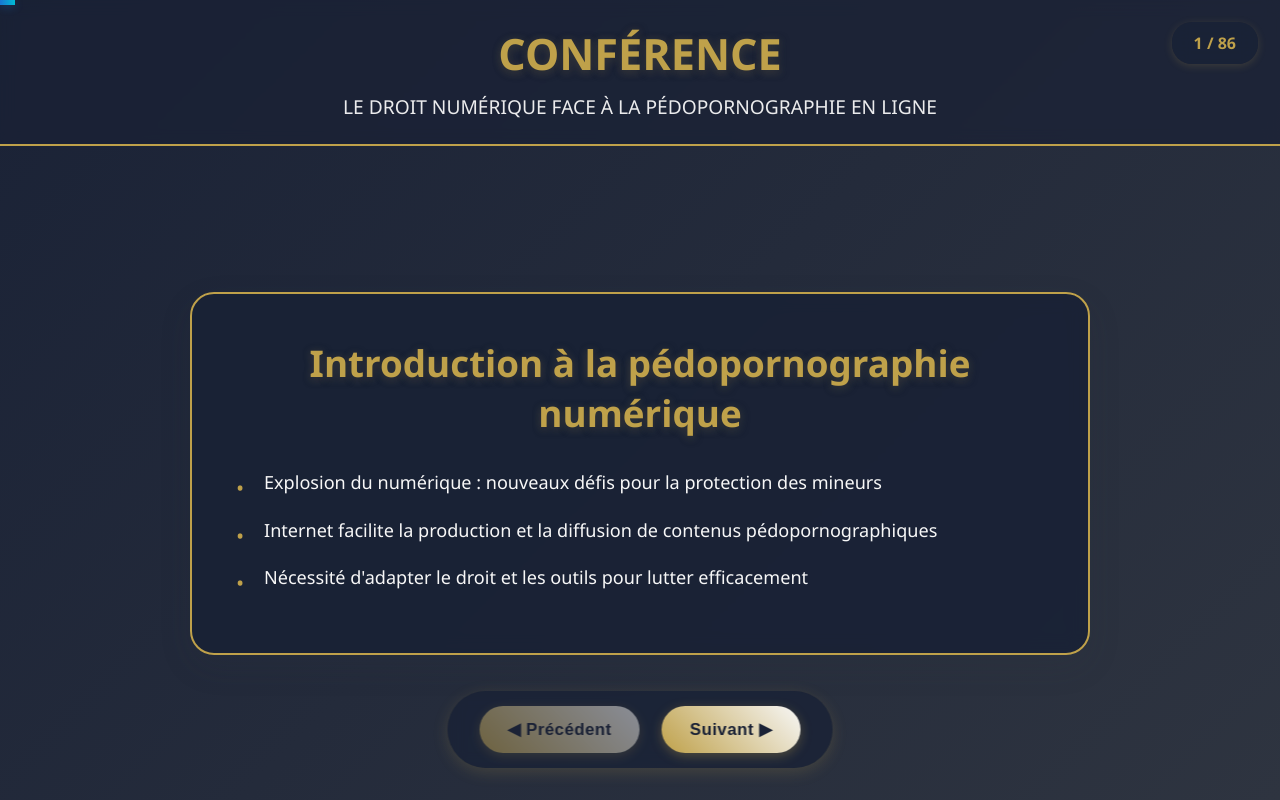
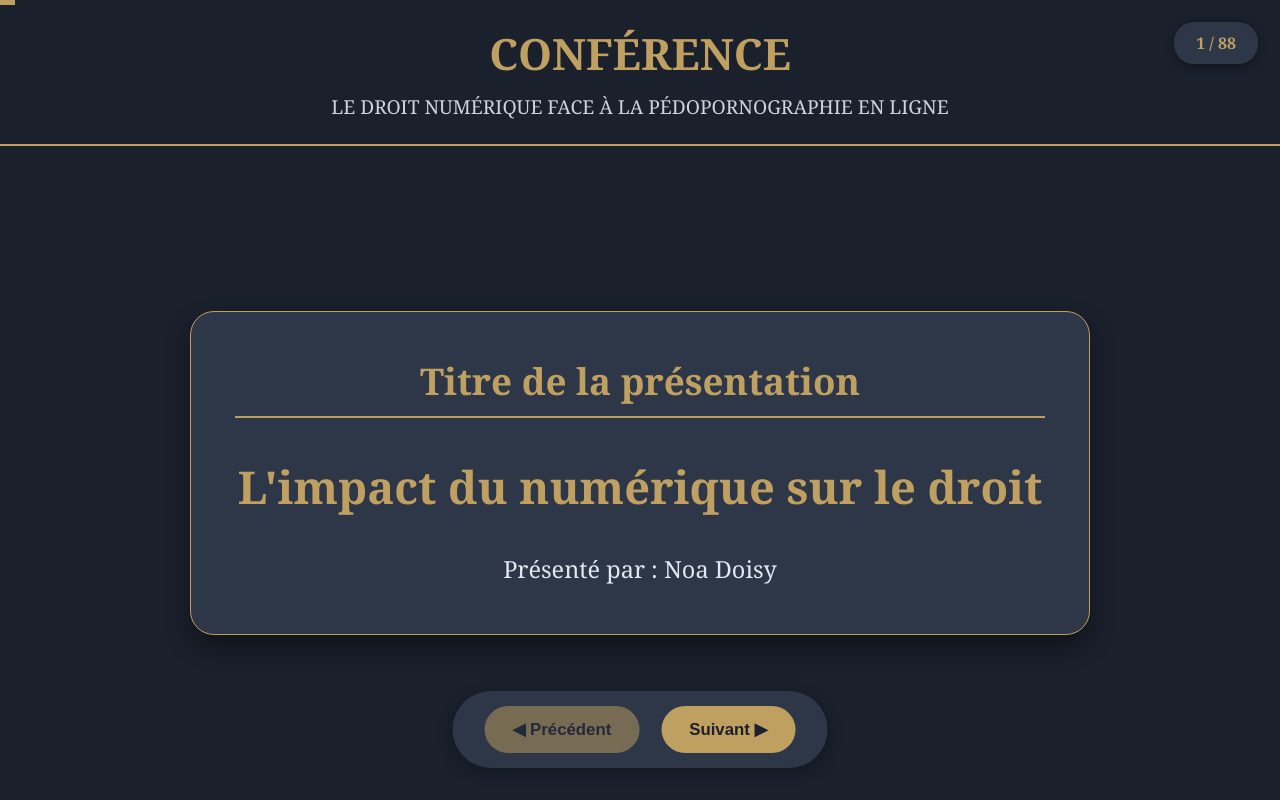
Before and after one commit to noadoisy/presentation-project, a plain HTML site: page index.html in a window 1280 px wide. Drawn offline with Linux system fonts and the light colour scheme.

Commit message:
style que je pref

```diff
--- a/script.js
+++ b/script.js
@@ -1,4 +1,26 @@
 const slides = [
+            {
+                title: "Titre de la présentation",
+                content: `
+                    <div style="text-align: center;">
+                        <h1 style="font-size: 2.5em; margin-bottom: 20px; color: #C0A060;">L'impact du numérique sur le droit</h1>
+                        <p style="font-size: 1.3em;">Présenté par : Noa Doisy </p>
+                    </div>
+                `
+            },
+            {
+                title: "Sommaire",
+                content: `
+                    <ul>
+                        <li>Introduction à la pédopornographie numérique</li>
+                        <li>Définitions et cadres légaux</li>
+                        <li>Enjeux technologiques et juridiques</li>
+                        <li>Jurisprudence nationale et internationale</li>
+                        <li>Propositions de réformes</li>
+                        <li>Conclusion et perspectives</li>
+                    </ul>
+                `
+            },
             {
                 title: "Introduction à la pédopornographie numérique",
                 content: `
--- a/style.css
+++ b/style.css
@@ -5,10 +5,10 @@
 }
 
 body {
-    font-family: 'Segoe UI', Tahoma, Geneva, Verdana, sans-serif;
-    background: linear-gradient(135deg, #1a2236 0%, #2e3440 100%);
+    font-family: 'Georgia', serif;
+    background-color: #1A202C;
+    color: #E2E8F0;
     overflow: hidden;
-    color: #1a2236;
 }
 
 .presentation-container {
@@ -19,25 +19,23 @@ body {
 }
 
 .header {
-    background: rgba(26,34,54,0.7);
+    background-color: #1A202C;
     padding: 24px;
     text-align: center;
-    backdrop-filter: blur(8px);
-    border-bottom: 2px solid #bfa14a;
+    border-bottom: 2px solid #C0A060;
 }
 
 .header h1 {
     font-size: 2.7em;
     font-weight: bold;
     margin-bottom: 10px;
-    color: #bfa14a;
-    text-shadow: 1px 2px 8px #1a223688, 0 2px 8px #bfa14a44;
+    color: #C0A060;
 }
 
 .header p {
     font-size: 1.2em;
-    opacity: 0.95;
-    color: #f7f7f7;
+    opacity: 0.9;
+    color: #E2E8F0;
 }
 
 .slide-container {
@@ -46,19 +44,19 @@ body {
     align-items: center;
     justify-content: center;
     padding: 40px;
-    position: relative;
+    background-color: #1A202C;
 }
 
 .slide {
-    background: rgba(26,34,54,0.92);
+    background-color: #2D3748;
     border-radius: 24px;
     padding: 44px;
     max-width: 900px;
     width: 100%;
-    backdrop-filter: blur(10px);
-    border: 2px solid #bfa14a;
-    box-shadow: 0 12px 32px rgba(47, 52, 64, 0.13);
+    border: 1px solid #C0A060;
+    box-shadow: 0 12px 24px rgba(0, 0, 0, 0.4);
     animation: slideIn 0.8s cubic-bezier(.68,-0.55,.27,1.55);
+    color: #E2E8F0;
 }
 
 @keyframes slideIn {
@@ -75,16 +73,17 @@ body {
 .slide h2 {
     font-size: 2.3em;
     margin-bottom: 28px;
-    color: #bfa14a;
+    color: #C0A060;
     text-align: center;
-    text-shadow: 1px 2px 8px #1a223688, 0 2px 8px #bfa14a44;
+    border-bottom: 2px solid #C0A060;
+    padding-bottom: 10px;
 }
 
 .slide-content {
     font-size: 1.13em;
     line-height: 1.8;
     text-align: left;
-    color: #f7f7f7;
+    color: #E2E8F0;
 }
 
 .slide-content ul {
@@ -102,7 +101,7 @@ body {
     content: "•";
     position: absolute;
     left: 0;
-    color: #bfa14a;
+    color: #C0A060;
     font-size: 1.2em;
     top: 2px;
 }
@@ -114,74 +113,67 @@ body {
     transform: translateX(-50%);
     display: flex;
     gap: 22px;
-    background: rgba(26,34,54,0.8);
+    background-color: #2D3748;
     padding: 15px 32px;
     border-radius: 50px;
-    backdrop-filter: blur(8px);
-    box-shadow: 0 4px 16px #bfa14a33;
+    box-shadow: 0 4px 16px rgba(0, 0, 0, 0.3);
 }
 
 .nav-btn {
-    background: linear-gradient(45deg, #bfa14a, #f7f7f7);
+    background-color: #C0A060;
     border: none;
-    color: #1a2236;
+    color: #1A202C;
     padding: 13px 28px;
     border-radius: 25px;
     cursor: pointer;
     font-size: 1.05em;
     font-weight: bold;
-    transition: all 0.25s cubic-bezier(.68,-0.55,.27,1.55);
-    box-shadow: 0 3px 12px #bfa14a55;
-    letter-spacing: 0.5px;
+    transition: all 0.3s ease-in-out;
 }
 
 .nav-btn:hover {
-    transform: translateY(-4px) scale(1.04);
-    box-shadow: 0 8px 25px #bfa14a88;
-    background: linear-gradient(45deg, #f7f7f7, #bfa14a);
+    background-color: #A88F4A;
+    transform: translateY(-2px);
 }
 
 .nav-btn:disabled {
     opacity: 0.5;
     cursor: not-allowed;
-    transform: none;
 }
 
 .slide-counter {
     position: fixed;
     top: 22px;
     right: 22px;
-    background: rgba(26,34,54,0.8);
+    background-color: #2D3748;
     padding: 10px 22px;
     border-radius: 20px;
     font-size: 1em;
-    color: #bfa14a;
+    color: #C0A060;
     font-weight: bold;
-    backdrop-filter: blur(8px);
-    box-shadow: 0 2px 8px #bfa14a33;
+    box-shadow: 0 2px 8px rgba(0, 0, 0, 0.4);
 }
 
 .section-title {
-    background: linear-gradient(45deg, #1a2236, #bfa14a);
-    color: #f7f7f7;
+    background-color: #2D3748;
+    color: #E2E8F0;
     text-align: center;
     padding: 60px 40px;
     border-radius: 20px;
     margin: 20px 0;
-    box-shadow: 0 6px 24px #bfa14a55;
+    border: 1px solid #C0A060;
+    box-shadow: 0 6px 24px rgba(0, 0, 0, 0.4);
 }
 
 .section-title h2 {
     font-size: 3em;
     margin-bottom: 20px;
-    text-shadow: 2px 2px 8px #bfa14a99;
-    color: #bfa14a;
+    color: #C0A060;
 }
 
 .section-title p {
     font-size: 1.3em;
-    opacity: 0.95;
-    color: #fff;
+    color: #E2E8F0;
 }
 
 .progress-bar {
@@ -189,8 +181,7 @@ body {
     top: 0;
     left: 0;
     height: 5px;
-    background: linear-gradient(90deg, #1976d2, #00bcd4);
-    transition: width 0.3s cubic-bezier(.68,-0.55,.27,1.55);
+    background-color: #C0A060;
+    transition: width 0.3s ease-in-out;
     z-index: 1000;
-    box-shadow: 0 2px 8px #1976d255;
 }
```
